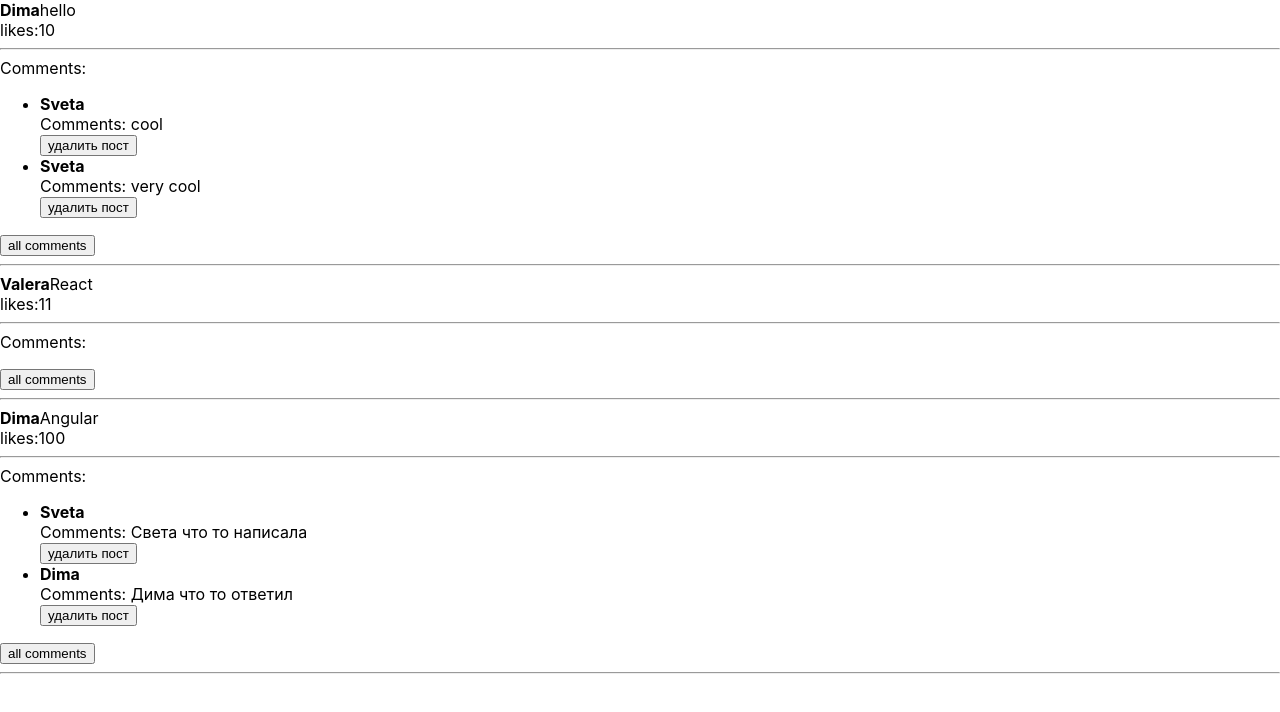
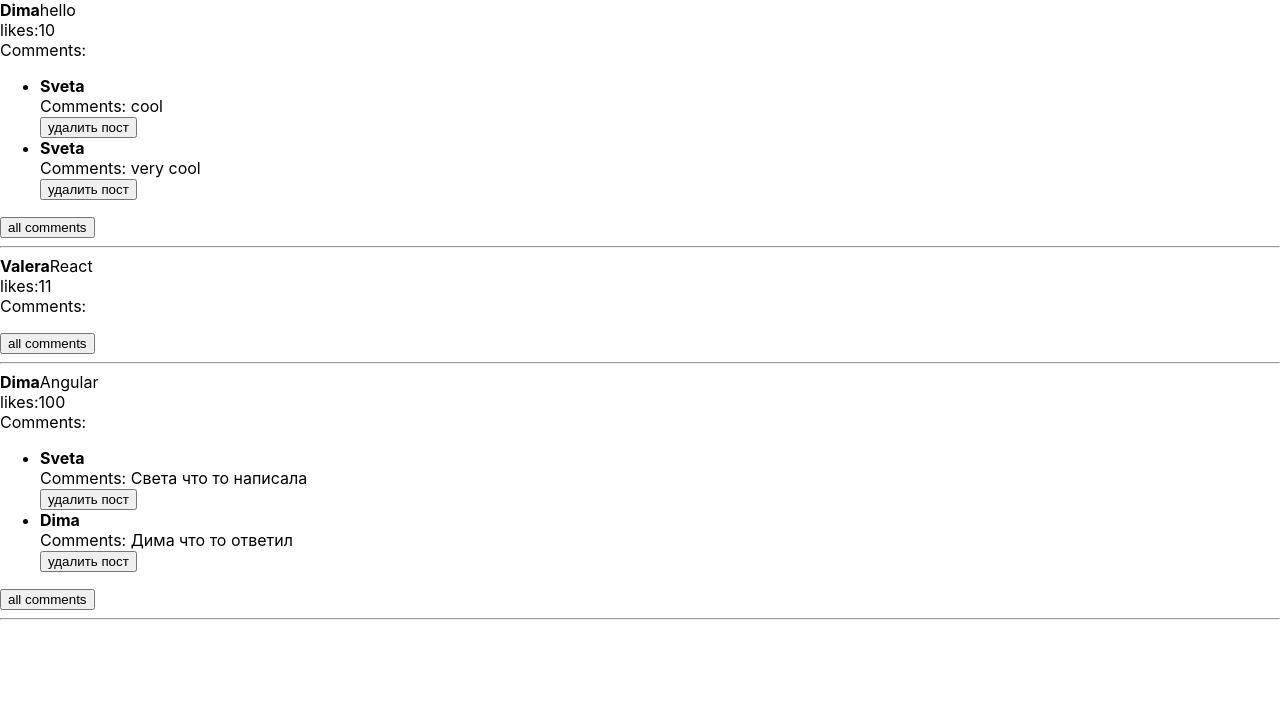
Before and after one commit to LenaRybinskova/normalizing-state-redux, a React (Create React App) app: page / in a window 1280 px wide. Shown: the top 712 px of the page. Built offline with nearby package versions, Linux system fonts and the light colour scheme.

Commit message:
delete comments fix

```diff
--- a/src/features/posts/comments-reducer.ts
+++ b/src/features/posts/comments-reducer.ts
@@ -50,12 +50,13 @@ export const commentsReducer = (state: InitialStateType = initialState, action:
             return {...state, byId: {...state.byId, ...lookupTable}};
         }
         case 'DElETE_COMMENTS_SUCCESS': {
-            const coptState={...state.byId}
-            delete coptState[action.payload.commentId]
+            const copyState={...state.byId}
+
+            delete copyState[action.payload.commentId]
 
             return {...state,
                 allIds: state.allIds.filter(id => id !== action.payload.commentId),
-                byId: coptState
+                byId: copyState
             }
         }
         default:
--- a/src/features/posts/components/Comment.tsx
+++ b/src/features/posts/components/Comment.tsx
@@ -14,9 +14,7 @@ export const Comment = ({id, postId}: Props) => {
     const authorComment = useSelector<AppRootStateType, AuthorAPIType>(state => state.authors.byId[comment.authorId])
     const dispatch = useAppDispatch()
 
-    if (!comment || !authorComment) {
-        return null; // Возвращаем null, если данных нет, чтобы избежать ошибки
-    }
+console.log("authorComment:", authorComment)
     return (
         <li>
             <b>{authorComment.name}</b>
--- a/src/features/posts/components/Post.tsx
+++ b/src/features/posts/components/Post.tsx
@@ -50,8 +50,8 @@ export const Post = ({postId}: Props) => {
                 }>{text}</textarea>}
             <br/>
             likes:{post.likes}
-            <hr/>
-            Comments:
+
+            <div>Comments:</div>
             <ul>
                 {post.commentsIds.map(id => <Comment key={id} id={id} postId={postId}/>)}
             </ul>
```
